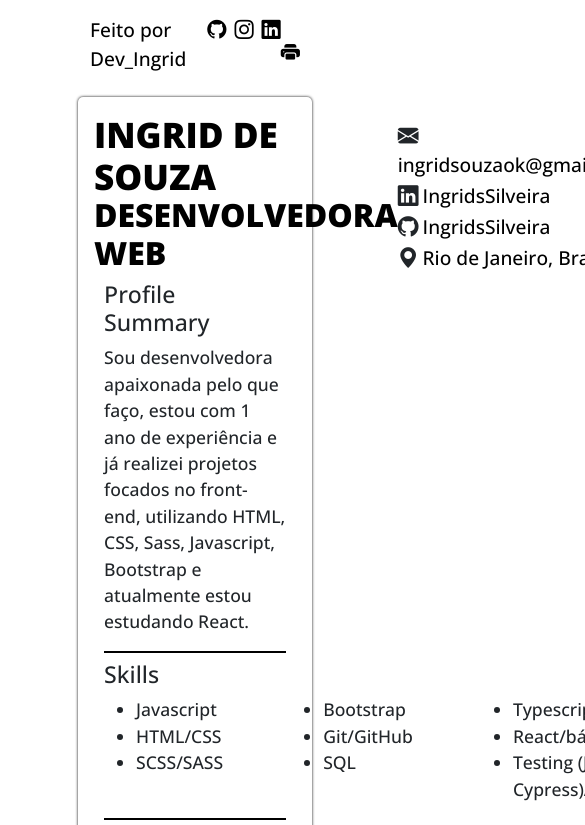
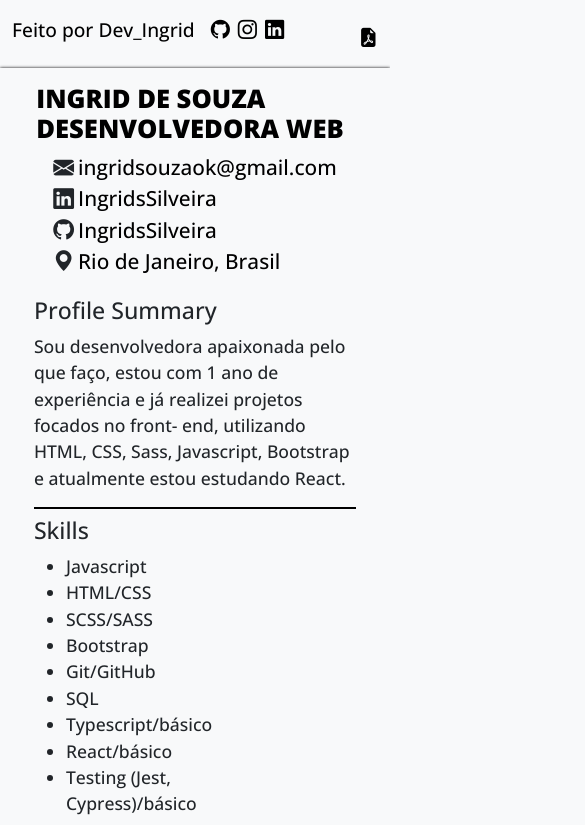
Before and after one commit to IngridsSilveira/Curriculo, a plain HTML site: page index.html in a window 390 px wide. Shown: the top 825 px of the page, 585 px wide, since content can reach past the window. Drawn offline with nearby package versions, Linux system fonts and the light colour scheme.

Commit message:
add responsivo

```diff
--- a/assets/js/main.js
+++ b/assets/js/main.js
@@ -1,10 +1,11 @@
-const btn_printer = document.getElementById("printer")
+const btn_printer = document.getElementById("printer");
+
 btn_printer.addEventListener("click", (evt) => {
-    const pergunta = prompt(`Você deseja visualizar a página em PDF?
-    Responda S/N`)
-    if(pergunta === "S"){
-        window.open("https://drive.google.com/file/u/1/d/1SO9LrWxJwX7IyjkQrkuS8xjXsidyb4MM/view?usp=share_link", "_blank")
-    } else {
-        alert("Operação cancelada!!")
-    }
-})
+    alert("Você será redirecionado!!")
+  setTimeout(() => {
+    window.open(
+      "https://drive.google.com/file/u/1/d/1SO9LrWxJwX7IyjkQrkuS8xjXsidyb4MM/view?usp=share_link",
+      "_blank"
+    );
+  }, 3000);
+});
--- a/assets/styles/custom/scss/style.scss
+++ b/assets/styles/custom/scss/style.scss
@@ -21,7 +21,7 @@ body {
   margin-bottom: -3px;
   font-size: 1.2rem;
   color: #000;
-  width: 60%;
+  width: 70%;
   a,
   i {
       &:hover {
@@ -35,7 +35,7 @@ body {
 }
 .body_cv {
   @include flex-direction;
-  width: 60%;
+  width: 70%;
   margin-top: 10px;
   height: auto;
   border-radius: 5px;
@@ -53,6 +53,7 @@ body {
 .body_header {
   width: 100%;
   .title {
+    margin-right: 10px;
     color: #000;
     text-transform: uppercase;
     h1 {
@@ -112,3 +113,41 @@ body {
     margin-bottom: -1px;
  }
 }
+
+@media screen and (max-width: 767px){
+  .header,
+  .body_cv {
+    width: 100%;
+    border-radius: 0;
+  }
+  .body_header {
+    @include flex-direction();
+    .title {
+      h1, h2 {
+        font-size: 1.6rem;
+      }
+    }
+    .contact {
+        a, i, p {
+          font-size: 1.3rem;
+        }
+        margin-bottom: 20px;
+    }
+  }
+  .body_skills {
+    ul {
+    @include flex-direction;
+    }
+  }
+}
+@media screen and (min-width: 768px) and (max-width: 1023px) {
+  .header,
+  .body_cv {
+    width: 90%;
+  }
+}
+// @media screen and (min-width: 1024px) {
+//   .body_cv {
+//     background-color: blue;
+//   }
+// }
--- a/index.html
+++ b/index.html
@@ -15,7 +15,7 @@
     <link rel="stylesheet" href="assets/styles/custom/css/style.css">
 </head>
 
-<body>
+<body class="bg-light">
     <header class="container-fluid header align-items-center justify-content-between mt-3" id="header">
         <div class="d-flex">
             <p class="me-3">Feito por <a target="_blank" href="https://github.com/IngridsSilveira">Dev_Ingrid</a>
@@ -27,7 +27,7 @@
             <a class="icons" target="_blank" href="https://www.linkedin.com/in/ingridssilveira/"><i
                     class="bi bi-linkedin"></i></a>
         </div>
-        <i class="bi bi-printer-fill" id="printer"></i>
+        <i class="bi bi-file-earmark-pdf-fill" id="printer"></i>
     </header>
     <section class="body_cv container-fluid p-3 d-flex align-items-center justify-content-center">
         <div class="body_header d-flex align-items-center justify-content-around">
```
Also changed, not shown: assets/styles/custom/css/style.css, 1 other file.
